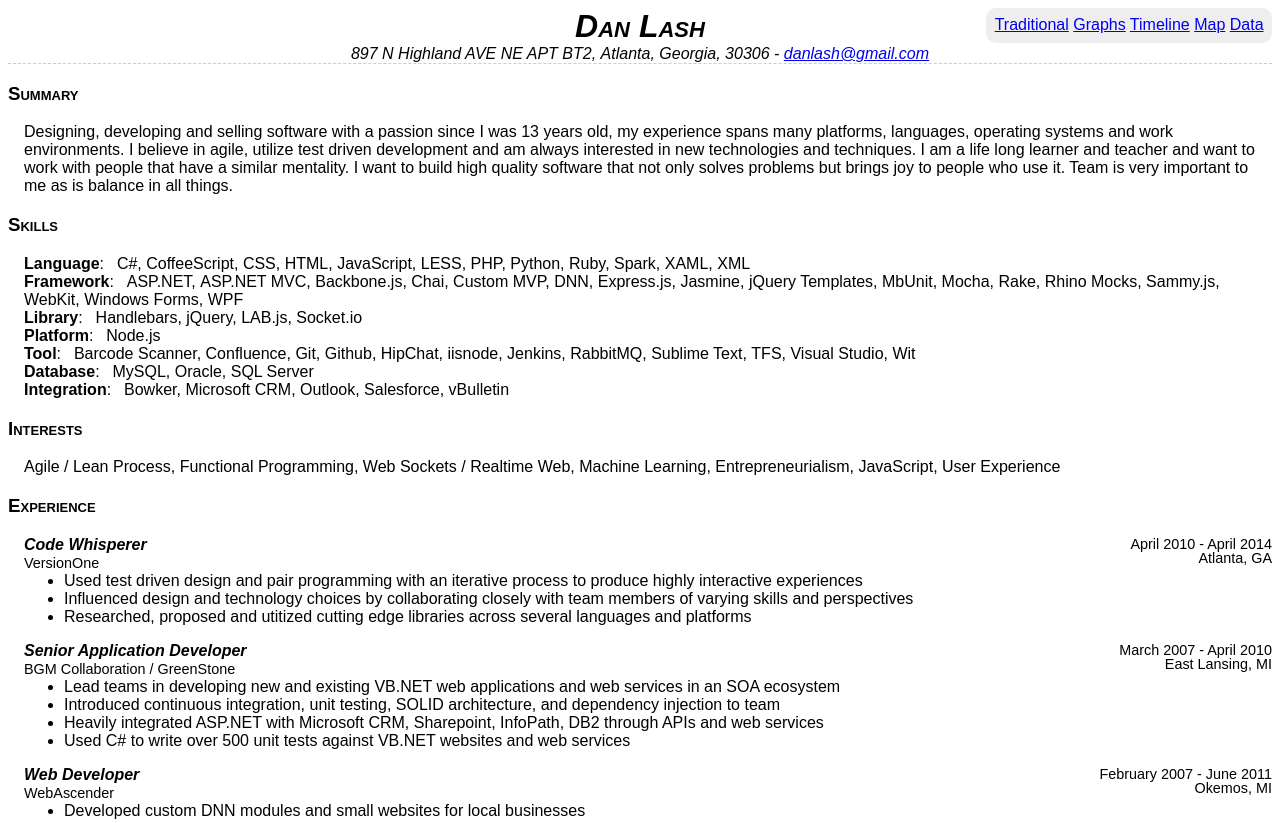
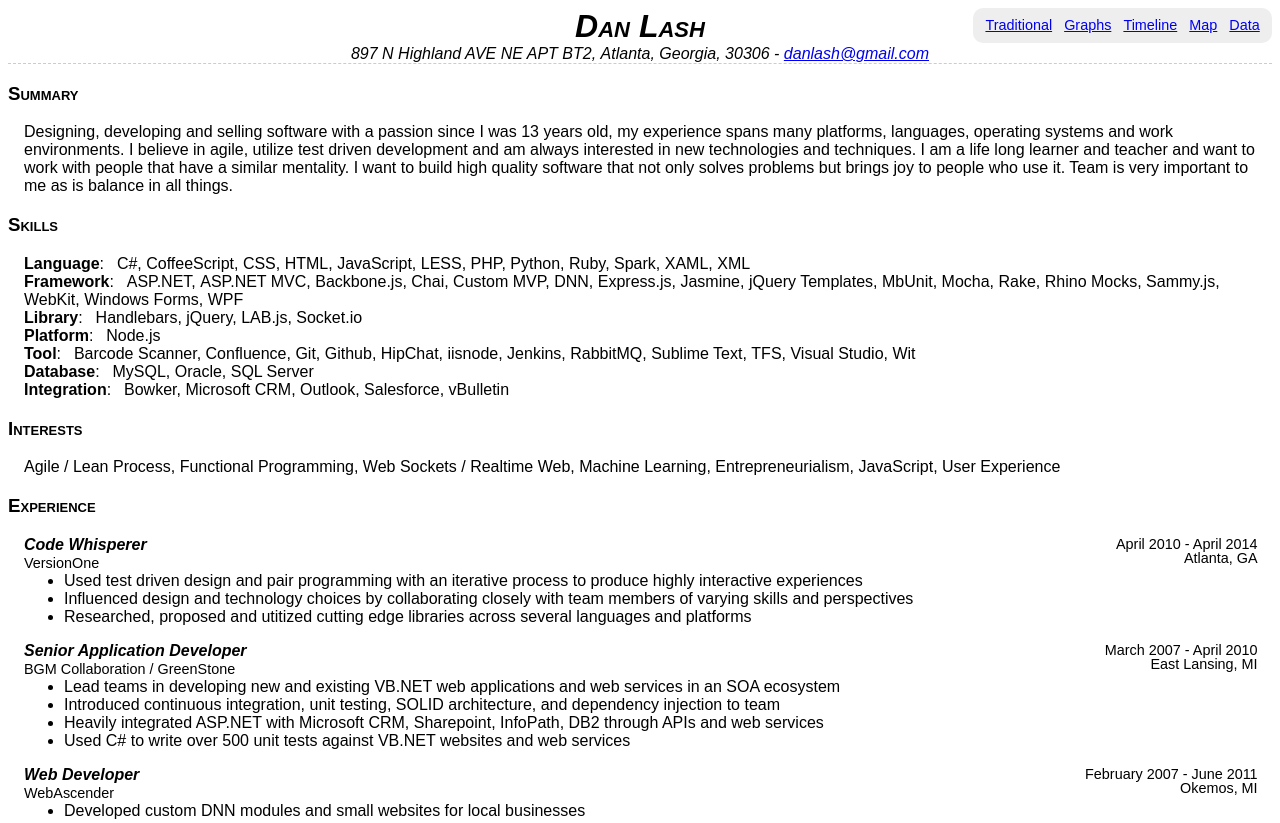
Before and after one commit to danlash/resume, a website: page public/index.html in a window 1280 px wide. Shown: the top 823 px of the page. Drawn offline with Linux system fonts and the light colour scheme.

Commit message:
increase spacing for readability

```diff
--- a/templates/nav.less
+++ b/templates/nav.less
@@ -9,4 +9,9 @@ nav {
   padding: 1ex;
   z-index: 1;
 
+  a {
+    margin: 0 0.5ex;
+    font-size: 0.9em;
+  }
+
 }
--- a/templates/traditional.less
+++ b/templates/traditional.less
@@ -66,7 +66,7 @@ h3 {
 
     .period, .location {
       position: absolute;
-      right: 0;
+      right: @indent-margin;
     }
 
     .period { top: 0; }
@@ -103,7 +103,7 @@ h3 {
 
     .period, .location {
       position: absolute;
-      right: 0;
+      right: @indent-margin;
     }
 
     .period { top: 0; }
```
Also changed, not shown: public/graphs.html (+1 -1 lines), public/index.html (+1 -1 lines).
